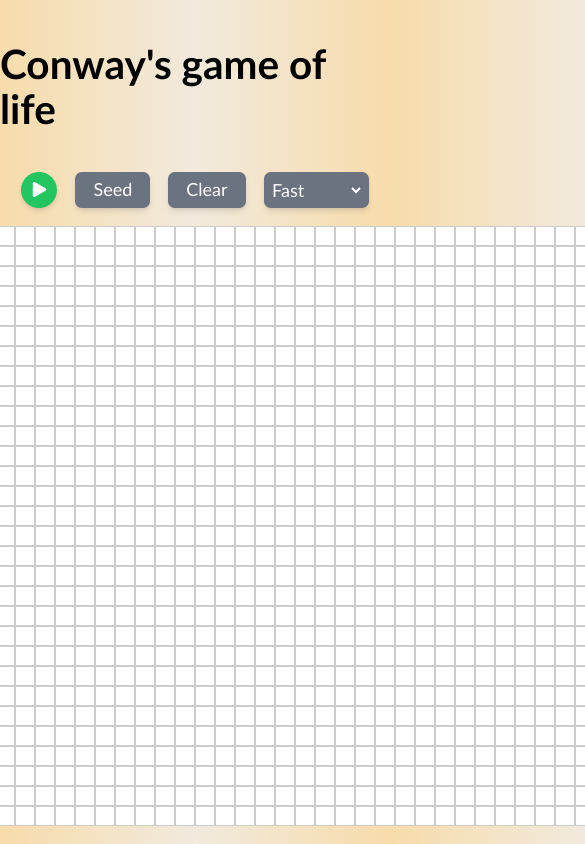
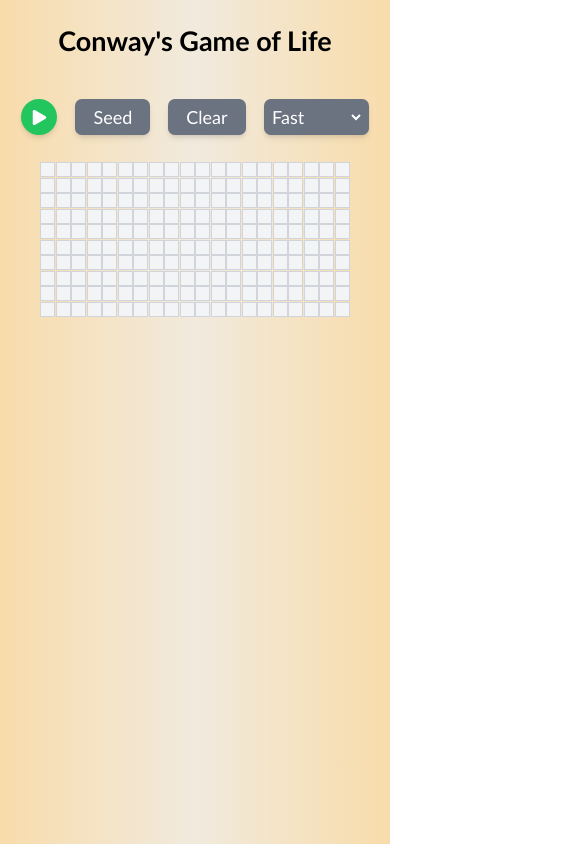
Before and after one commit to ArmanGrewal007/gameof_life, a React (Vite) app: page / in a window 390 px wide. Shown: the top 844 px of the page, 585 px wide, since content can reach past the window. Built offline with nearby package versions, Linux system fonts and the light colour scheme.

Commit message:
a step towards responsiveness

```diff
--- a/src/App.tsx
+++ b/src/App.tsx
@@ -86,7 +86,7 @@ function App() {
     const size = Math.min(
       window.innerWidth - 32 / COLS,
       window.innerHeight - 200 / ROWS,
-      20, // Max size
+      15, // Max size
     );
     return size;
   };
@@ -101,9 +101,12 @@ function App() {
 
   return (
     <>
-      <div className="flex justify-center items-center flex-col gap-4 h-screen w-screen">
-        <h1 className="text-4xl font-bold my-5">Conway's game of life</h1>
-        <div className="flex gap-4 items-center">
+      <div className="flex items-center flex-col gap-4 px-4 sm:px-8 h-screen">
+        <h1 className="text-2xl sm:text-4xl font-bold my-5 text-center">
+          Conway's Game of Life
+        </h1>
+        <div className="flex gap-4 items-center flex-wrap justify-center">
+          {/* Play/Pause Button */}
           <PlayPauseButton
             isPlaying={isPlaying}
             onClick={() => {
@@ -137,7 +140,6 @@ function App() {
           >
             Clear
           </Button>
-
           {/* Select Speed Button */}
           <Select
             value={speed}
@@ -156,10 +158,12 @@ function App() {
       CSS in classNames, because we cannot pass dynamic values to Tailwind classes.
        */}
         <div
+          className="grid gap-[0.5px] p-2"
           style={{
-            display: "grid",
             gridTemplateColumns: `repeat(${COLS}, ${cellSize}px)`,
             gridTemplateRows: `repeat(${ROWS}, ${cellSize}px)`,
+            maxWidth: "100%",
+            margin: "0 auto",
           }}
         >
           {grid.map((rows, i) =>
@@ -167,8 +171,10 @@ function App() {
               <button
                 key={`${i}-${j}`}
                 className={twMerge(
-                  "border border-[#ccc]",
-                  grid[i][j] ? "bg-black" : "bg-white", // Alive or not (truthy or falsy)
+                  "border border-gray-300 aspect-square transition-all duration-100 ease-in-out",
+                  grid[i][j]
+                    ? "bg-black shadow-md"
+                    : "bg-gray-100 hover:bg-gray-200",
                 )}
                 onMouseDown={handleMouseDown}
                 onMouseUp={handleMouseUp}
--- a/src/utils/utils.ts
+++ b/src/utils/utils.ts
@@ -1,5 +1,5 @@
-export const ROWS = 30;
-export const COLS = 50;
+export const ROWS = 10;
+export const COLS = 20;
 
 // Create an empty grid with all cells set to 0
 export const createEmtpyGrid = () => {
```
